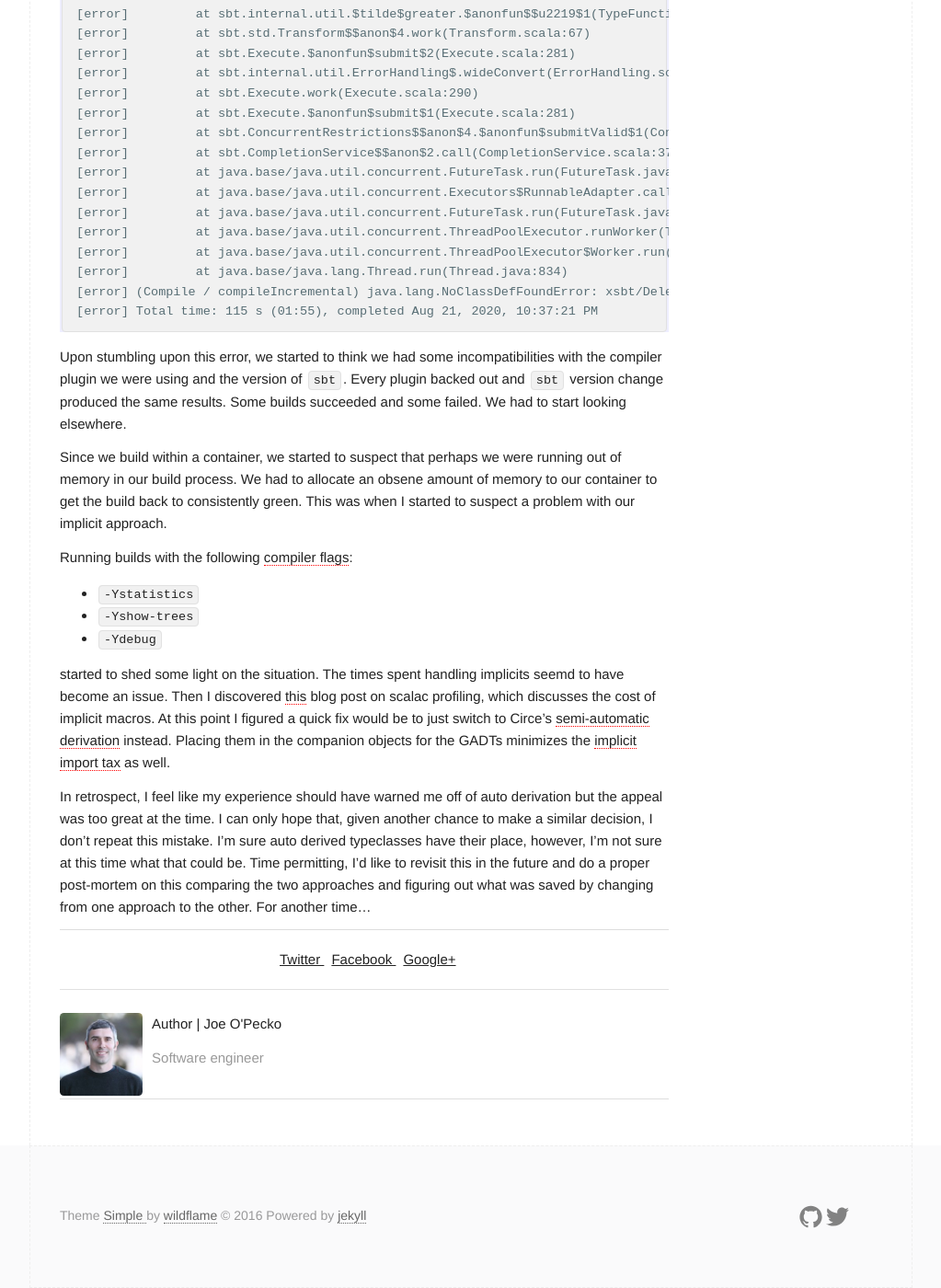
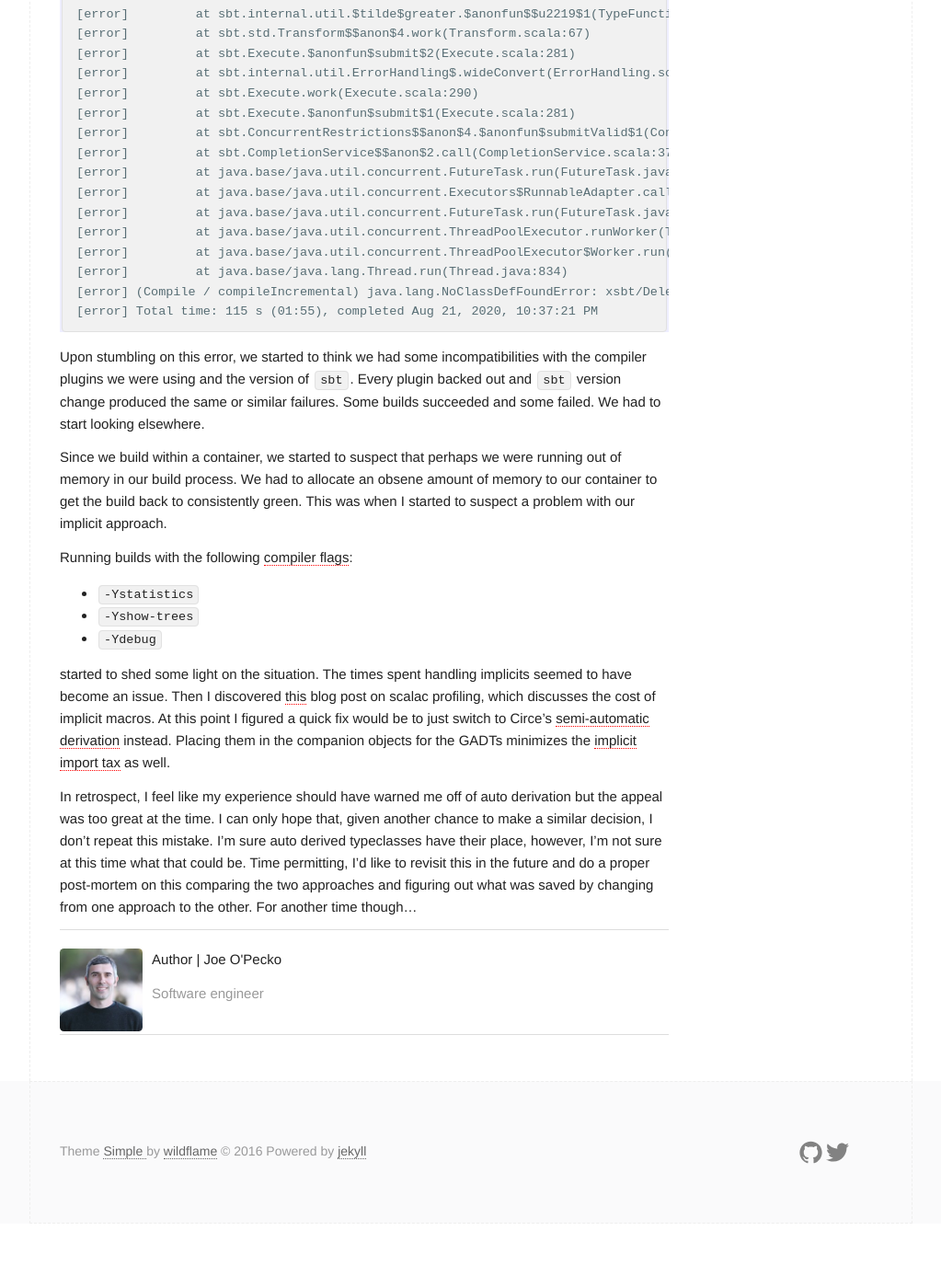
Before and after one commit to jopecko/jopecko.github.com, a Jekyll site: the page built from _posts/2020-08-26-auto-derived-typeclasses.md, in a window 1280 px wide and 1400 px high, scrolled down 4434 px. Shown: the whole window at 92% size, without its empty margins (128-1151 px from the left). Built offline with Jekyll 4.4.1, drawn with Linux system fonts in a browser that asks for light colours; after the commit the page ends 5764 px from its top, so only the background shows below that; some of the changed text lies outside the part shown.

Commit message:
home page and post cleanup

````diff
--- a/_layouts/post.html
+++ b/_layouts/post.html
@@ -14,10 +14,6 @@ layout: default
 
   <footer class="article-footer">
 
-  {% include share.html %}
-
-  <hr/>
-
   {% include author.html %}
 
   </footer>
--- a/_posts/2019-03-26-reboot.markdown
+++ b/_posts/2019-03-26-reboot.markdown
@@ -3,5 +3,6 @@ layout: post
 title:  "Reboot"
 date: 2019-03-26 20:44:26 GMT-8
 categories: misc
+description: Customary blog bankruptcy admission
 ---
 I'm declaring bankruptcy on my blog and starting over again with a shiny new theme and the hope that I'll be more consistent and deliberate. Stay tuned.
--- a/_posts/2020-08-26-auto-derived-typeclasses.md
+++ b/_posts/2020-08-26-auto-derived-typeclasses.md
@@ -3,9 +3,9 @@ layout: post
 title:  "Auto Derived Typeclasses - a cautionary tale"
 date: 2020-08-26 20:26:27 GMT-7
 categories: scala circe typeclasses performance
+description: In which auto derived serdes took down our CI build
 ---
 
-{:.article-content}
 On a recent greenfield project, where we were quickly iterating on features and hammering
 out the shape of a new Scala &mu;service, we decided to use Circe's
 [automatic typeclass derivation][1] to synthesize the `Encoder`s and `Decoder`s for the
@@ -14,7 +14,6 @@ win. The codebase was clean and unencumbered with any of the necessary boilerpla
 involving the declaration of serdes. The compiler will materialize any typeclass type `T`
 that's not in scope. All that's required is a simple import `io.circe.generic.auto._`.
 
-{:.article-content}
 At first everything was great as we were free to hack with wild abandon as we fleshed out
 the requirements. In retrospect it feels that relying so heavily on this was willfully
 embracing [creeping normality][2] as compilation times starting ticking slowly, imperceptibly,
@@ -24,11 +23,10 @@ and too easily ignored. Scala is already quite well-known for lengthy compilatio
 during a typical day, when you're busy hacking, compiling, reading slack, etc., its all too
 easy to neglect.
 
-{:.article-content}
 The first sign of trouble appeared seemingly out of no where. An otherwise standard and
 minimally additive patch started behaving erratically on our CI system. Builds were successful
-*most* of time, but occassionally failed. And when they failed, they failed for baffling reasons.
-Coupled with the fact that we had recently upgraded `sbt` and we found ourselves chasing
+*most* of the time, but occassionally failed. And when they failed, they failed for baffling
+reasons. Coupled with the fact that we had recently upgraded `sbt`, we found ourselves chasing
 non-existent tooling issues. For example, this was an example of one the interrmitent errors we
 were seeing:
 
@@ -226,38 +224,33 @@ were seeing:
 [error] Total time: 115 s (01:55), completed Aug 21, 2020, 10:37:21 PM
 ```
 
-{:.article-content}
-Upon stumbling upon this error, we started to think we had some incompatibilities with the
-compiler plugin we were using and the version of `sbt`. Every plugin backed out and `sbt`
-version change produced the same results. Some builds succeeded and some failed. We had to
-start looking elsewhere.
+Upon stumbling on this error, we started to think we had some incompatibilities with the
+compiler plugins we were using and the version of `sbt`. Every plugin backed out and `sbt`
+version change produced the same or similar failures. Some builds succeeded and some failed.
+ We had to start looking elsewhere.
 
-{:.article-content}
 Since we build within a container, we started to suspect that perhaps we were running out of
 memory in our build process. We had to allocate an obsene amount of memory to our container
 to get the build back to consistently green. This was when I started to suspect a problem
 with our implicit approach.
 
-{:.article-content}
 Running builds with the following [compiler flags][3]:
 * `-Ystatistics`
 * `-Yshow-trees`
 * `-Ydebug`
 
-{:.article-content}
-started to shed some light on the situation. The times spent handling implicits seemd to have
+started to shed some light on the situation. The times spent handling implicits seemed to have
 become an issue. Then I discovered [this][4] blog post on scalac profiling, which discusses the
 cost of implicit macros. At this point I figured a quick fix would be to just switch to Circe's
 [semi-automatic derivation][5] instead. Placing them in the companion objects for the GADTs
 minimizes the [implicit import tax][7] as well.
 
-{:.article-content}
 In retrospect, I feel like my experience should have warned me off of auto derivation but the
 appeal was too great at the time. I can only hope that, given another chance to make a similar
 decision, I don't repeat this mistake. I'm sure auto derived typeclasses have their place,
 however, I'm not sure at this time what that could be. Time permitting, I'd like to revisit this
 in the future and do a proper post-mortem on this comparing the two approaches and figuring out
-what was saved by changing from one approach to the other. For another time...
+what was saved by changing from one approach to the other. For another time though...
 
 
 [1]: https://circe.github.io/circe/codecs/auto-derivation.html
````
Also changed, not shown: _posts/2020-06-09-purely-functional-package-management.md (+2 -9 lines).
